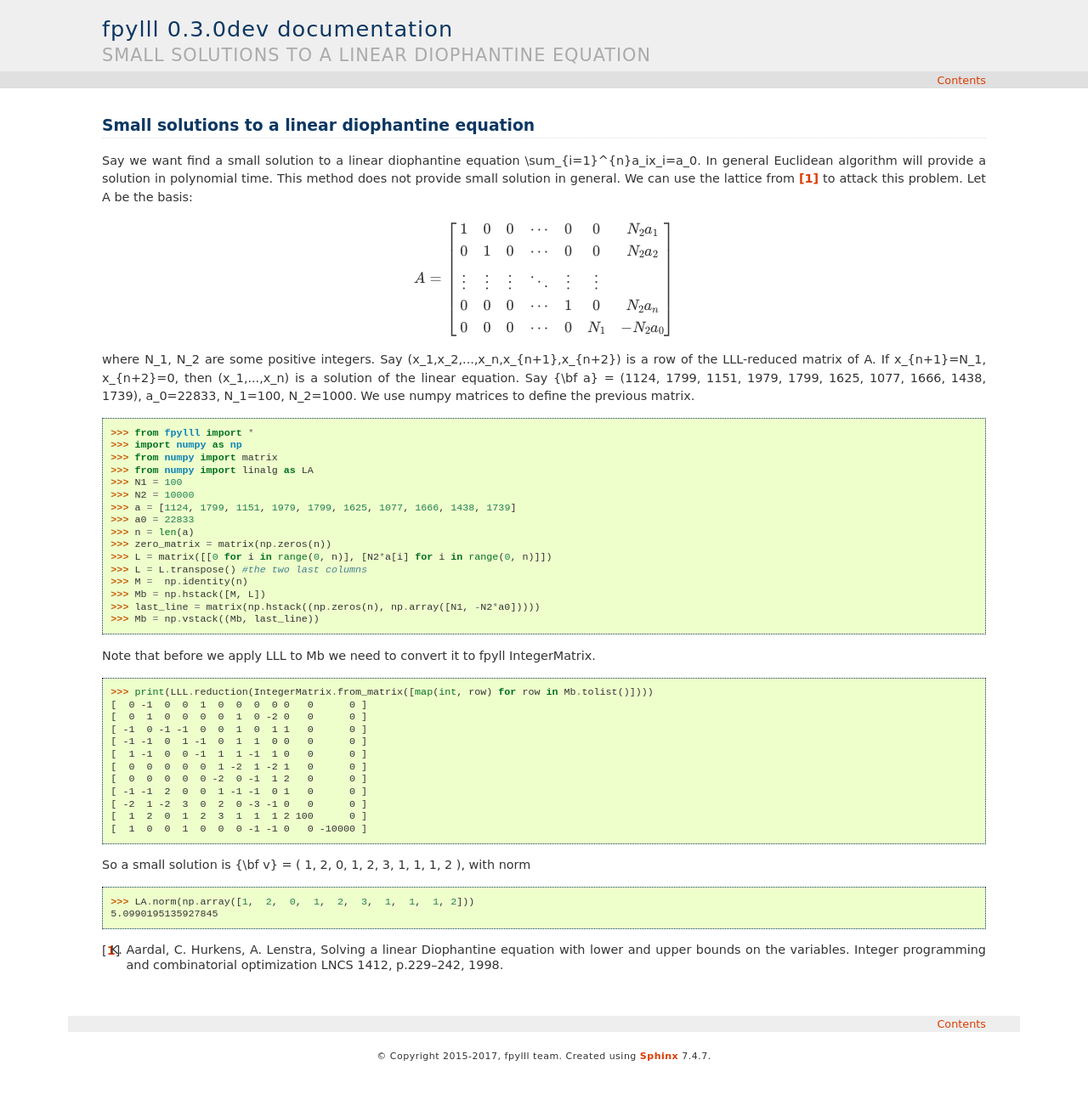
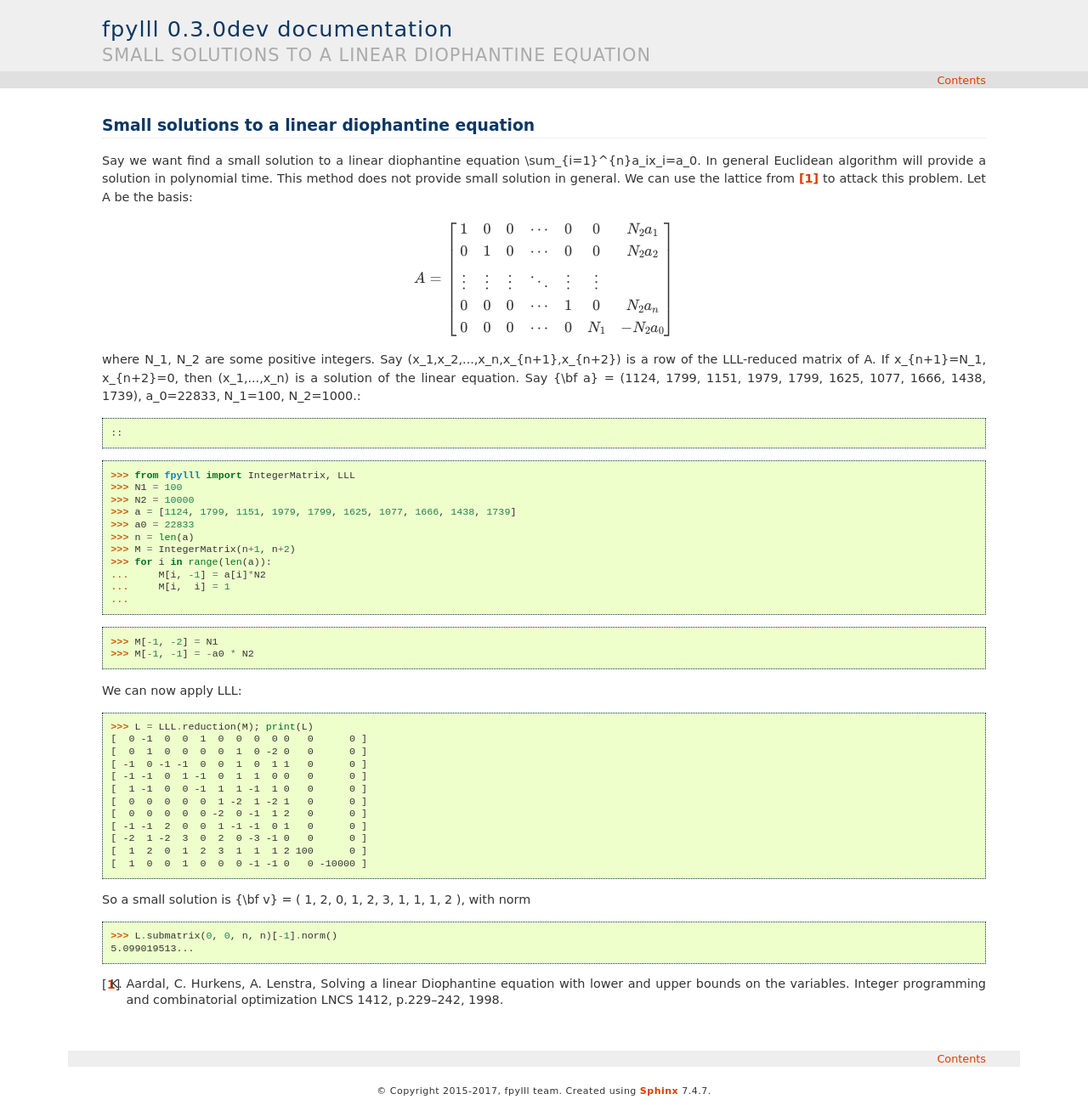
Before and after one commit to fplll/fpylll, a Sphinx documentation site: the page built from docs/example-linear-diophantine-equations.rst, in a window 1280 px wide. Shown: the whole page at 85% size. Built offline with Sphinx 7.4.7, drawn with Linux system fonts in a browser that asks for light colours; before the commit the page ends 1260 px from its top, so only the background shows below that.

Commit message:
Python 3 doctest fixes

```diff
--- a/docs/example-linear-diophantine-equations.rst
+++ b/docs/example-linear-diophantine-equations.rst
@@ -14,9 +14,7 @@
 Small solutions to a linear diophantine equation
 ================================================
 
-Say we want find a small solution to a linear diophantine equation `\sum_{i=1}^{n}a_ix_i=a_0`.
-In general Euclidean algorithm will provide a solution in polynomial time. This method does not provide small solution in general. We can use the lattice from [1]_ to attack this problem.
-Let A be the basis:
+Say we want find a small solution to a linear diophantine equation `\sum_{i=1}^{n}a_ix_i=a_0`. In general Euclidean algorithm will provide a solution in polynomial time. This method does not provide small solution in general. We can use the lattice from [1]_ to attack this problem. Let A be the basis:
 
 .. math::
 
@@ -28,33 +26,29 @@
    0 & 0 & 0 & \cdots & 0 & N_1 &-N_2a_0
    \end{bmatrix}
 
-where `N_1`, `N_2` are some positive integers. Say `(x_1,x_2,...,x_n,x_{n+1},x_{n+2})` is a row of the LLL-reduced matrix of A. If `x_{n+1}=N_1, x_{n+2}=0,` then `(x_1,...,x_n)` is a solution of the linear equation.
-Say `{\bf a} = (1124, 1799, 1151, 1979, 1799, 1625, 1077, 1666, 1438, 1739)`, `a_0=22833`, `N_1=100`, `N_2=1000`. We use numpy matrices to define the previous matrix.
+where `N_1`, `N_2` are some positive integers. Say `(x_1,x_2,...,x_n,x_{n+1},x_{n+2})` is a row of the LLL-reduced matrix of A. If `x_{n+1}=N_1, x_{n+2}=0,` then `(x_1,...,x_n)` is a solution of the linear equation. Say `{\bf a} = (1124, 1799, 1151, 1979, 1799, 1625, 1077, 1666, 1438, 1739)`, `a_0=22833`, `N_1=100`, `N_2=1000`.::
 
 ::
 
-  >>> from fpylll import *
-  >>> import numpy as np
-  >>> from numpy import matrix
-  >>> from numpy import linalg as LA
-  >>> N1 = 100
-  >>> N2 = 10000
-  >>> a = [1124, 1799, 1151, 1979, 1799, 1625, 1077, 1666, 1438, 1739]
-  >>> a0 = 22833
-  >>> n = len(a)
-  >>> zero_matrix = matrix(np.zeros(n))
-  >>> L = matrix([[0 for i in range(0, n)], [N2*a[i] for i in range(0, n)]])
-  >>> L = L.transpose() #the two last columns
-  >>> M =  np.identity(n)
-  >>> Mb = np.hstack([M, L])
-  >>> last_line = matrix(np.hstack((np.zeros(n), np.array([N1, -N2*a0]))))
-  >>> Mb = np.vstack((Mb, last_line))
+    >>> from fpylll import IntegerMatrix, LLL
+    >>> N1 = 100
+    >>> N2 = 10000
+    >>> a = [1124, 1799, 1151, 1979, 1799, 1625, 1077, 1666, 1438, 1739]
+    >>> a0 = 22833
+    >>> n = len(a)
+    >>> M = IntegerMatrix(n+1, n+2)
+    >>> for i in range(len(a)):
+    ...     M[i, -1] = a[i]*N2
+    ...     M[i,  i] = 1
+    ...
 
-Note that before we apply LLL to Mb we need to convert it to fpyll IntegerMatrix.
+    >>> M[-1, -2] = N1
+    >>> M[-1, -1] = -a0 * N2
 
-::
 
-  >>> print(LLL.reduction(IntegerMatrix.from_matrix([map(int, row) for row in Mb.tolist()])))
+We can now apply LLL::
+
+  >>> L = LLL.reduction(M); print(L)
   [  0 -1  0  0  1  0  0  0  0 0   0      0 ]
   [  0  1  0  0  0  0  1  0 -2 0   0      0 ]
   [ -1  0 -1 -1  0  0  1  0  1 1   0      0 ]
@@ -71,7 +65,7 @@
 
 ::
 
-  >>> LA.norm(np.array([1,  2,  0,  1,  2,  3,  1,  1,  1, 2]))
-  5.0990195135927845
+  >>> L.submatrix(0, 0, n, n)[-1].norm()  # doctest: +ELLIPSIS
+  5.099019513...
 
 .. [1] K. Aardal, C. Hurkens, A. Lenstra, Solving a linear Diophantine equation with lower and upper bounds on the variables. Integer programming and combinatorial optimization LNCS 1412, p.229–242, 1998.
```
Also changed, not shown: docs/tutorial.rst (+4 -4 lines).
